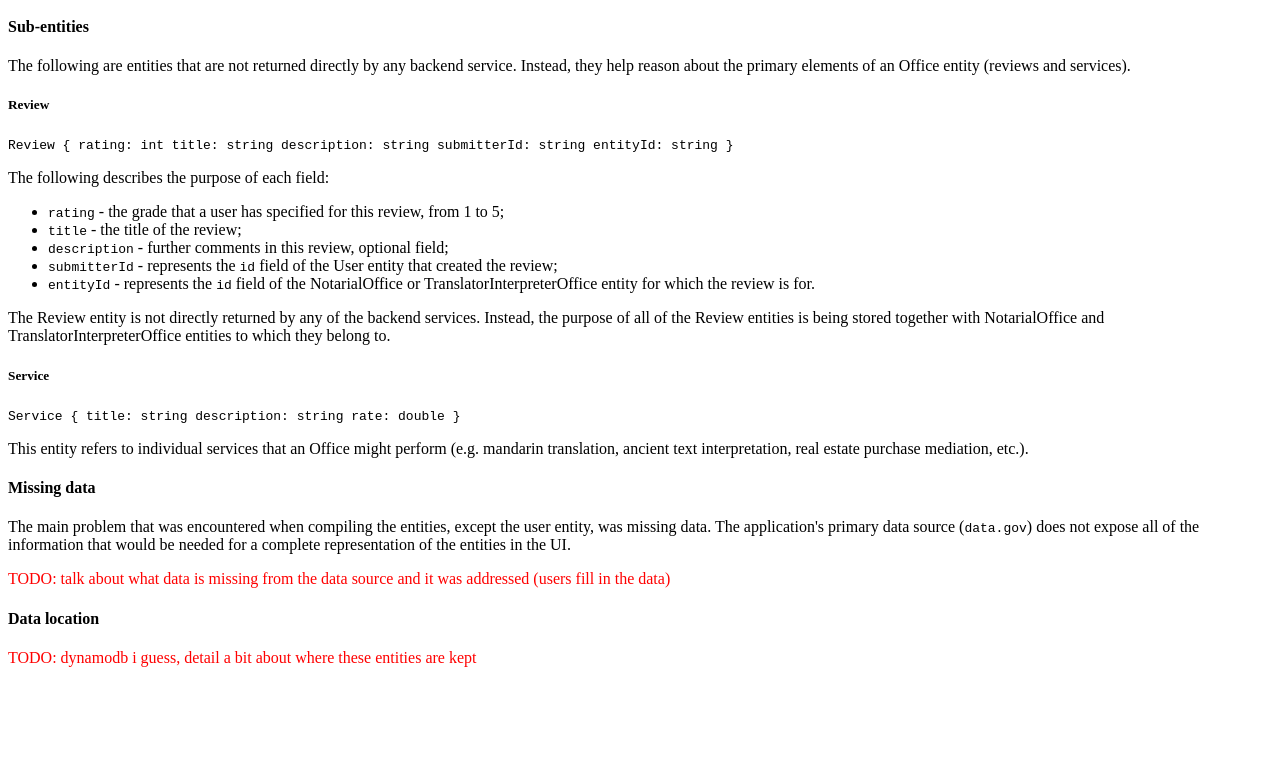
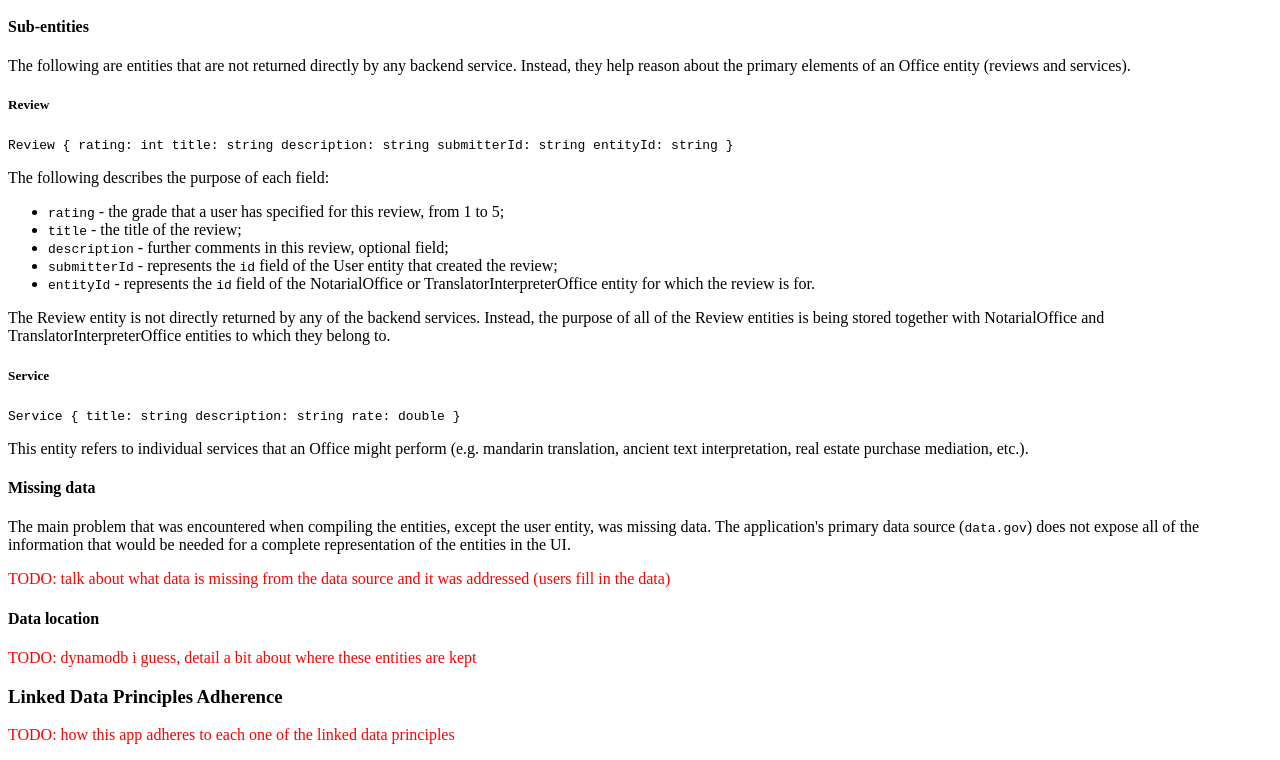
Before and after one commit to Anghel-Lucian/red-tape-reviewer-blog, a plain HTML site: page index.html in a window 1280 px wide. Shown: the part 5149-5909 px from the top of the page. Before the commit the page ends 5832 px from the top, so only its background shows below. Drawn offline with Linux system fonts and the light colour scheme.

Commit message:
linked data principles section

```diff
--- a/index.html
+++ b/index.html
@@ -287,6 +287,12 @@
 
     </section>
 
+    <section>
+      <h3>Linked Data Principles Adherence</h3>
+
+      <p style="color: red;">TODO: how this app adheres to each one of the linked data principles</p>
+
+    </section>
     <!-- TODO: data layer (how many tables) -->
     <!-- TODO: available APIs, links to OpenAPI spec -->
     <!-- TODO: linked data principles adherence -->
```
